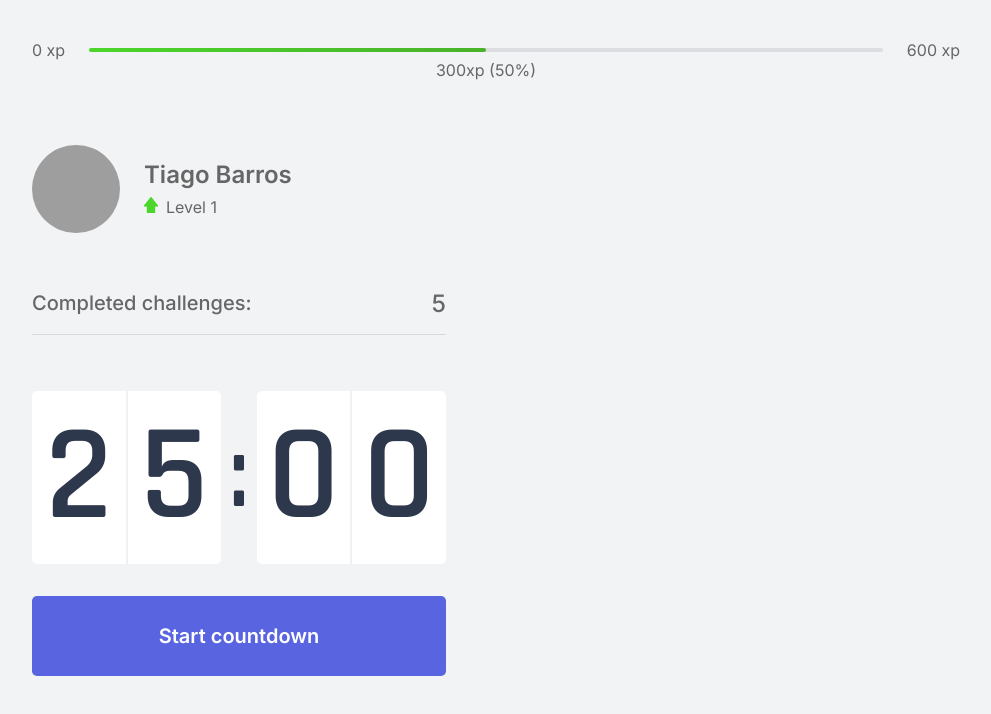
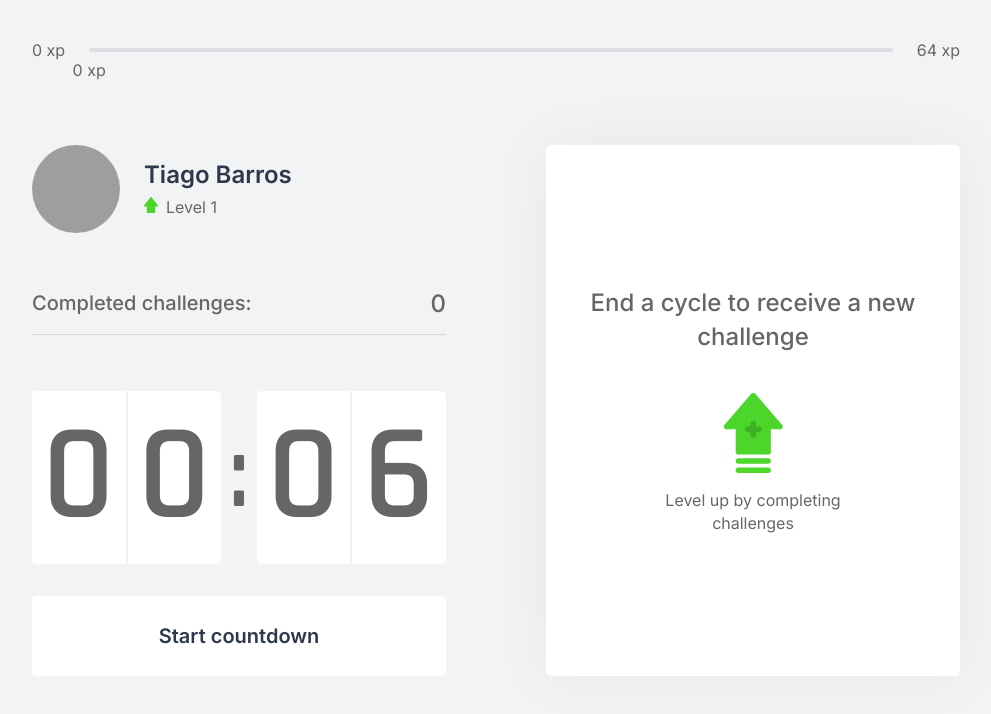
Before and after one commit to tiagobarros01/Move.it, a Next.js app: page / in a window 1280 px wide. Shown: the top 714 px of the page, without its empty margins (144-1135 px from the left). Built offline with nearby package versions, Linux system fonts and the light colour scheme; grey boxes are pictures that could not be loaded.

Commit message:
feat: :boom: done the logic of Challenges, Experience, Countdown & using ContextAPI

```diff
--- /dev/null
+++ b/challenges.json
@@ -0,0 +1,62 @@
+[
+  {
+    "type": "body",
+    "description": "Estique um de seus braços com a palma da mão virada para frente e puxe os dedos para cima por 10 segundos por mão.",
+    "amount": 80
+  },
+  {
+    "type": "body",
+    "description": "Estique seu braço contra o peito e puxe-o utilizando o outro braço por 10 segundos por braço.",
+    "amount": 60
+  },
+  {
+    "type": "body",
+    "description": "Puxe seu pescoço com a ajuda da mão para a direita e para a esquerda, permanecendo na posição por alguns segundos.",
+    "amount": 70
+  },
+  {
+    "type": "body",
+    "description": "Com as duas mãos na parte de trás da cabeça, leve-a para baixo, alongando a parte de trás da região.",
+    "amount": 60
+  },
+  {
+    "type": "body",
+    "description": "Cruze as pernas e desça com as mãos esticadas em direção ao chão. Repita o movimento com a outra perna na frente.",
+    "amount": 100
+  },
+  {
+    "type": "body",
+    "description": "Sentado, abra as pernas e tente encostar as palmas das mãos no chão, repita 3 vezes por 5 segundos.",
+    "amount": 80
+  },
+  {
+    "type": "body",
+    "description": "Puxe o joelho de encontro ao peito e segure, troque de perna após 10 segundos.",
+    "amount": 50
+  },
+  {
+    "type": "body",
+    "description": "Sentado, cruze uma perna e incline seu tronco à frente, troque de perna após 10 segundos.",
+    "amount": 80
+  },
+  {
+    "type": "eye",
+    "description": "Sentado, feche os olhos e cubra-os com as palmas da mão durante 2 minutos, depois abra normalmente.",
+    "amount": 90
+  },
+  {
+    "type": "eye",
+    "description": "Em algum ambiente aberto, olhe o mais longe que puder em quatro direções por 3s, mexa apenas os olhos. Repita 3 vezes.",
+    "amount": 140
+  },
+  {
+    "type": "eye",
+    "description": "Usando os polegares, massage a área abaixo das sobrancelhas em movimentos circulares por 15 segundos.",
+    "amount": 70
+  },
+  {
+    "type": "body",
+    "description": "Em pé, gire a cintura o máximo que puder para a esquerda, segure por cinco segundos. Repita para a direita.",
+    "amount": 90
+  }
+]
--- /dev/null
+++ b/src/components/ChallengeBox/index.tsx
@@ -0,0 +1,48 @@
+import React, { useContext } from 'react';
+import { ChallengesContext } from '../../contexts/challengesContext';
+import {
+  ChallengeActive, ChallengeBoxContainer, ChallengeNotActive, ChallengeFailedButton,
+  ChallengeSucceededButton,
+} from './style';
+
+const ChallengeBox: React.FC = () => {
+  const { activeChallenge, resetChallenge } = useContext(ChallengesContext);
+  // const { type, description, amount } = activeChallenge;
+
+  return (
+    <ChallengeBoxContainer>
+      { activeChallenge ? (
+        <ChallengeActive>
+          <header>
+            Earn
+            {' '}
+            {activeChallenge.amount}
+            {' '}
+            xp
+          </header>
+
+          <main>
+            <img src={`icons/${activeChallenge.type}.svg`} alt="" />
+            <strong>New challenge</strong>
+            <p>{activeChallenge.description}</p>
+          </main>
+
+          <footer>
+            <ChallengeFailedButton type="button" onClick={resetChallenge}>Failed</ChallengeFailedButton>
+            <ChallengeSucceededButton type="button">Completed</ChallengeSucceededButton>
+          </footer>
+        </ChallengeActive>
+      ) : (
+        <ChallengeNotActive>
+          <strong>End a cycle to receive a new challenge</strong>
+          <p>
+            <img src="icons/level-up.svg" alt="level Up" />
+            Level up by completing challenges
+          </p>
+        </ChallengeNotActive>
+      ) }
+    </ChallengeBoxContainer>
+  );
+};
+
+export default ChallengeBox;
--- /dev/null
+++ b/src/components/ChallengeBox/style.ts
@@ -0,0 +1,112 @@
+import styled from 'styled-components';
+
+export const ChallengeBoxContainer = styled.div`
+  height: 100%;
+
+  background: var(--white);
+  border-radius: 5px;
+  box-shadow: 0 0 60px rgba(0, 0, 0, 0.05);
+  padding: 1.5rem 2rem;
+
+  display: flex;
+  flex-direction: column;
+  align-items: center;
+  justify-content: center;
+
+  text-align: center;
+`;
+
+export const ChallengeNotActive = styled.div`
+  display: flex;
+  flex-direction: column;
+  align-items: center;
+
+  & strong {
+    font-size: 1.5rem;
+    font-weight: 500;
+    line-height: 1.4;
+  }
+
+  & p {
+    display: flex;
+    flex-direction: column;
+    align-items: center;
+    line-height: 1.4;
+    max-width: 70%;
+    margin-top: 2.5rem;
+
+    & img {
+      margin-bottom: 1rem;
+    }
+  }
+`;
+
+export const ChallengeActive = styled.div`
+  height: 100%;
+
+  display: flex;
+  flex-direction: column;
+
+  & header {
+    color: var(--blue);
+    font-weight: 600;
+    font-size: 1.25rem;
+    padding: 0 2rem 1.5rem;
+    border-bottom: 1px solid var(--gray-line);
+  }
+
+  & main {
+    flex: 1;
+    display: flex;
+    flex-direction: column;
+    justify-content: center;
+    align-items: center;
+
+    & strong {
+      font-size: 2rem;
+      font-weight: 600;
+      color: var(--title);
+      margin: 1.5rem 0 1rem;
+    }
+  }
+
+  & p {
+    line-height: 1.5;
+  }
+
+  & footer {
+    display: grid;
+    grid-template-columns: 1fr 1fr;
+    gap: 1rem;
+
+    & button {
+      height: 3rem;
+
+      display: flex;
+      align-items: center;
+      justify-content: center;
+
+      border: 0;
+      border-radius: 5px;
+
+      color: var(--white);
+
+      font-size: 1rem;
+      font-weight: 600;
+
+      transition: 200ms ease-in-out;
+
+      &:hover {
+        filter: brightness(0.9);
+      }
+    }
+  }
+`;
+
+export const ChallengeFailedButton = styled.button`
+  background: var(--red);
+`;
+
+export const ChallengeSucceededButton = styled.button`
+  background: var(--green)
+`;
--- a/src/components/CompletedChallenges/index.tsx
+++ b/src/components/CompletedChallenges/index.tsx
@@ -1,11 +1,16 @@
-import React from 'react';
+import React, { useContext } from 'react';
+import { ChallengesContext } from '../../contexts/challengesContext';
 import CompletedChallengesContainer from './style';
 
-const CompletedChallenges: React.FC = () => (
-  <CompletedChallengesContainer>
-    <span>Completed challenges:</span>
-    <span>5</span>
-  </CompletedChallengesContainer>
-);
+const CompletedChallenges: React.FC = () => {
+  const { challengesCompleted } = useContext(ChallengesContext);
+
+  return (
+    <CompletedChallengesContainer>
+      <span>Completed challenges:</span>
+      <span>{challengesCompleted}</span>
+    </CompletedChallengesContainer>
+  );
+};
 
 export default CompletedChallenges;
--- a/src/components/Countdown/index.tsx
+++ b/src/components/Countdown/index.tsx
@@ -1,9 +1,19 @@
-import React, { useState, useEffect } from 'react';
-import { CountdownButton, CountdownContainer } from './style';
+import React, { useState, useEffect, useContext } from 'react';
+import { ChallengesContext } from '../../contexts/challengesContext';
+import {
+  CountdownButton,
+  CountdownButtonActive,
+  CountdownContainer,
+} from './style';
+
+let countdownTimeout: NodeJS.Timeout;
 
 const Countdown: React.FC = () => {
-  const [time, setTime] = useState(25 * 60);
-  const [active, setActive] = useState(false);
+  const { startNewChallenge } = useContext(ChallengesContext);
+
+  const [time, setTime] = useState(0.1 * 60);
+  const [isActive, setisActive] = useState(false);
+  const [hasFinished, setHasFinished] = useState(false);
 
   const minutes = Math.floor(time / 60);
   const seconds = time % 60;
@@ -12,16 +22,26 @@ const Countdown: React.FC = () => {
   const [secondLeft, secondRight] = String(seconds).padStart(2, '0').split('');
 
   const startCountdown = () => {
-    setActive(true);
+    setisActive(true);
+  };
+
+  const resetCountdown = () => {
+    clearTimeout(countdownTimeout);
+    setisActive(false);
+    setTime(0.1 * 60);
   };
 
   useEffect(() => {
-    if (active && time > 0) {
-      setTimeout(() => {
+    if (isActive && time > 0) {
+      countdownTimeout = setTimeout(() => {
         setTime(time - 1);
       }, 1000);
+    } else if (isActive && time === 0) {
+      setHasFinished(true);
+      setisActive(false);
+      startNewChallenge();
     }
-  }, [active, time]);
+  }, [isActive, time]);
 
   return (
     <div>
@@ -37,9 +57,21 @@ const Countdown: React.FC = () => {
         </div>
       </CountdownContainer>
 
-      <CountdownButton type="button" onClick={startCountdown}>
-        Start countdown
-      </CountdownButton>
+      {hasFinished ? (
+        <CountdownButton disabled>Finished countdown</CountdownButton>
+      ) : (
+        <>
+          {isActive ? (
+            <CountdownButtonActive type="button" onClick={resetCountdown}>
+              Leave countdown
+            </CountdownButtonActive>
+          ) : (
+            <CountdownButton type="button" onClick={startCountdown}>
+              Start countdown
+            </CountdownButton>
+          )}
+        </>
+      )}
     </div>
   );
 };
--- a/src/components/Countdown/style.ts
+++ b/src/components/Countdown/style.ts
@@ -52,15 +52,53 @@ export const CountdownButton = styled.button`
   border: 0;
   border-radius: 5px;
 
-  background: var(--blue);
-  color: var(--white);
+  background: var(--white);
+  color: var(--title);
 
   font-size: 1.25rem;
   font-weight: 600;
 
   transition: 200ms;
 
-  &:hover {
-    background: var(--blue-dark);
+  &:not(:disabled):hover {
+    /* background: var(--blue-dark); */
+    border-bottom: 3px solid var(--blue);
+  }
+
+  &:disabled {
+    background: var(--white);
+    color: var(--text);
+    cursor: not-allowed;
+
+    border-bottom: 3px solid var(--green);
   }
 `;
+
+export const CountdownButtonActive = styled.button`
+  width: 100%;
+  height: 5rem;
+
+  margin-top: 2rem;
+
+  display: flex;
+  justify-content: center;
+  align-items: center;
+
+  border: 0;
+  border-radius: 5px;
+
+  background: var(--white);
+  color: var(--title);
+  border: 1px solid var(--gray-line);
+
+  font-size: 1.25rem;
+  font-weight: 600;
+
+  transition: 200ms ease-in-out;
+
+  &:not(:disabled):hover {
+    /* background: var(--red);
+    color: var(--white); */
+    border-bottom: 3px solid var(--red-dark);
+  }
+`;
--- a/src/components/Header/index.tsx
+++ b/src/components/Header/index.tsx
@@ -1,15 +1,30 @@
-import React from 'react';
+import React, { useContext } from 'react';
+import { ChallengesContext } from '../../contexts/challengesContext';
 import { Header, View } from './style';
 
-const ExperienceBar: React.FC = () => (
+const ExperienceBar: React.FC = () => {
+  const { currentExperience, experienceToNextLevel } = useContext(ChallengesContext);
+
+  const percentToNextLevel = Math.round(currentExperience * 100) / experienceToNextLevel;
+
+  return (
     <Header>
       <span>0 xp</span>
       <View>
-      <div style={{ width: '50%' }} />
-      <span style={{ left: '50%' }}>300xp (50%)</span>
+        <div style={{ width: `${percentToNextLevel}%` }} />
+        <span style={{ left: `${percentToNextLevel}%` }}>
+          {currentExperience}
+          {' '}
+          xp
+        </span>
       </View>
-    <span>600 xp</span>
+      <span>
+        {experienceToNextLevel}
+        {' '}
+        xp
+      </span>
     </Header>
   );
+};
 
 export default ExperienceBar;
--- /dev/null
+++ b/src/contexts/challengesContext.tsx
@@ -0,0 +1,68 @@
+/* eslint-disable no-restricted-properties */
+import React, { createContext, useState, ReactNode } from 'react';
+import challenges from '../../challenges.json';
+
+interface Challenge {
+  type: 'body' | 'eye';
+  description: string;
+  amount: number;
+}
+
+interface ChallengesContextData {
+  level: number;
+  currentExperience: number;
+  challengesCompleted: number;
+  activeChallenge: Challenge;
+  experienceToNextLevel: number;
+  levelUp: () => void;
+  startNewChallenge: () => void;
+  resetChallenge: () => void;
+}
+
+interface ChallengesProviderProps {
+  children: ReactNode;
+}
+
+export const ChallengesContext = createContext({} as ChallengesContextData);
+
+export const ChallengesProvider = ({ children }: ChallengesProviderProps) => {
+  const [level, setLevel] = useState(1);
+  const [currentExperience, setCurrentExperience] = useState(0);
+  const [challengesCompleted, setChallengesCompleted] = useState(0);
+
+  const [activeChallenge, setActiveChallenge] = useState(null);
+
+  const experienceToNextLevel = Math.pow((level + 1) * 4, 2);
+
+  const levelUp = () => {
+    setLevel(level + 1);
+  };
+
+  const startNewChallenge = () => {
+    const randomChallengeIndex = Math.floor(Math.random() * challenges.length);
+    const challenge = challenges[randomChallengeIndex];
+
+    setActiveChallenge(challenge);
+  };
+
+  const resetChallenge = () => {
+    setActiveChallenge(null);
+  };
+
+  return (
+    <ChallengesContext.Provider
+      value={{
+        level,
+        currentExperience,
+        challengesCompleted,
+        levelUp,
+        startNewChallenge,
+        activeChallenge,
+        resetChallenge,
+        experienceToNextLevel,
+      }}
+    >
+      {children}
+    </ChallengesContext.Provider>
+  );
+};
--- a/src/pages/index.tsx
+++ b/src/pages/index.tsx
@@ -1,11 +1,14 @@
+import Head from 'next/head';
+
 import React from 'react';
-import Head from 'next/head';
+import GlobalStyle from '../styles/global';
+
 import CompletedChallenges from '../components/CompletedChallenges';
 import Countdown from '../components/Countdown';
 import ExperienceBar from '../components/Header';
 import Profile from '../components/Profile';
-import GlobalStyle from '../styles/global';
 import { Container, Section } from '../styles/pages/Home';
+import ChallengeBox from '../components/ChallengeBox';
 
 export default function Home() {
   return (
@@ -20,7 +23,9 @@ export default function Home() {
           <CompletedChallenges />
           <Countdown />
         </div>
-        <div />
+        <div>
+          <ChallengeBox />
+        </div>
       </Section>
       <GlobalStyle />
     </Container>
--- a/src/styles/global.ts
+++ b/src/styles/global.ts
@@ -36,8 +36,9 @@ a {
   --gray-line: #dcdde0;
   --text: #666666;
   --text-highlight: #b3b9ff;
-  --tile: #2e384d;
+  --title: #2e384d;
   --red: #e8384d;
+  --red-dark: #d9415f;
   --green: #4cd62b;
   --green-dark: #49b22a;
   --blue: #5965e0;
```
Also changed, not shown: src/pages/_app.tsx (+6 -1 lines). Lines whose indentation alone changed are shown as unchanged.
